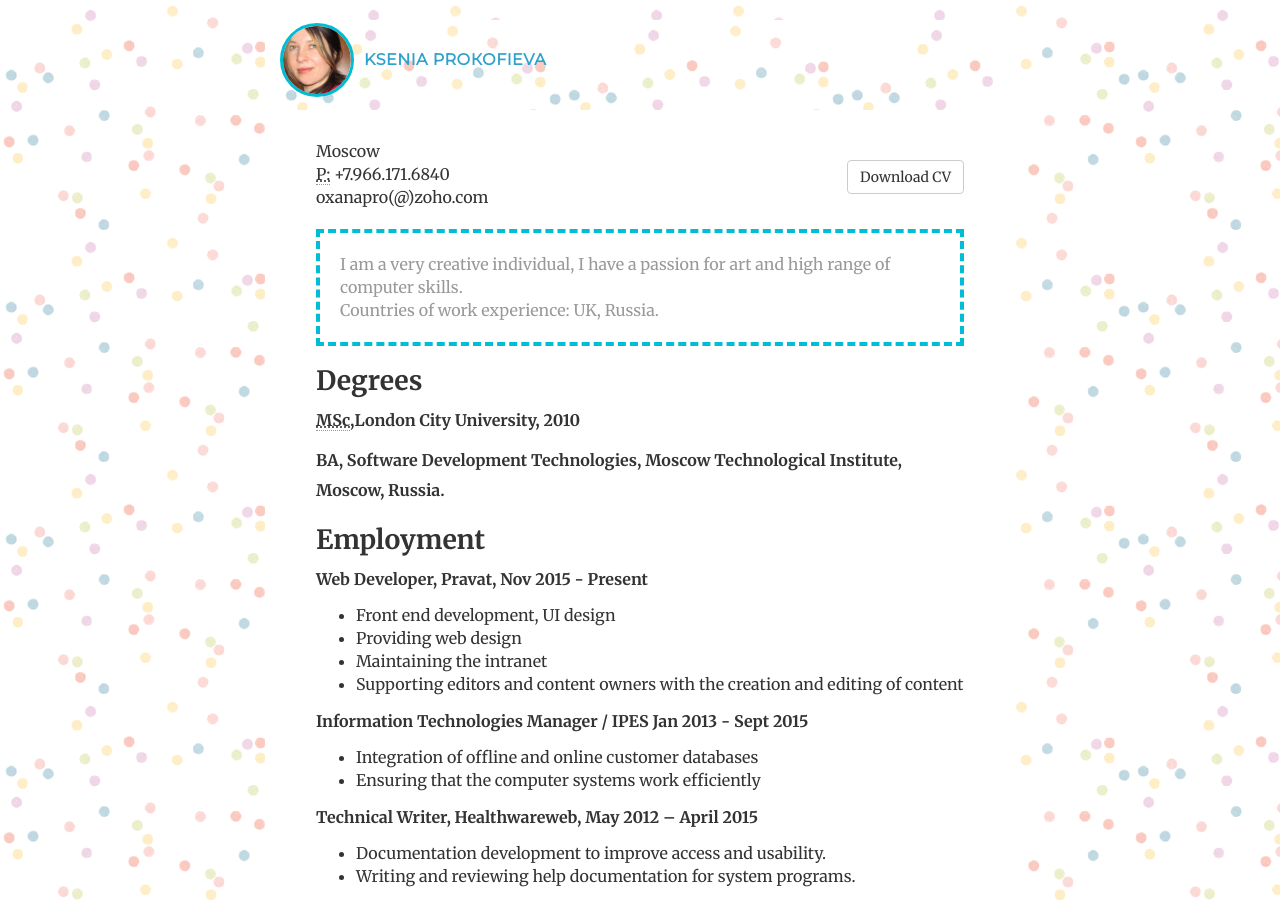
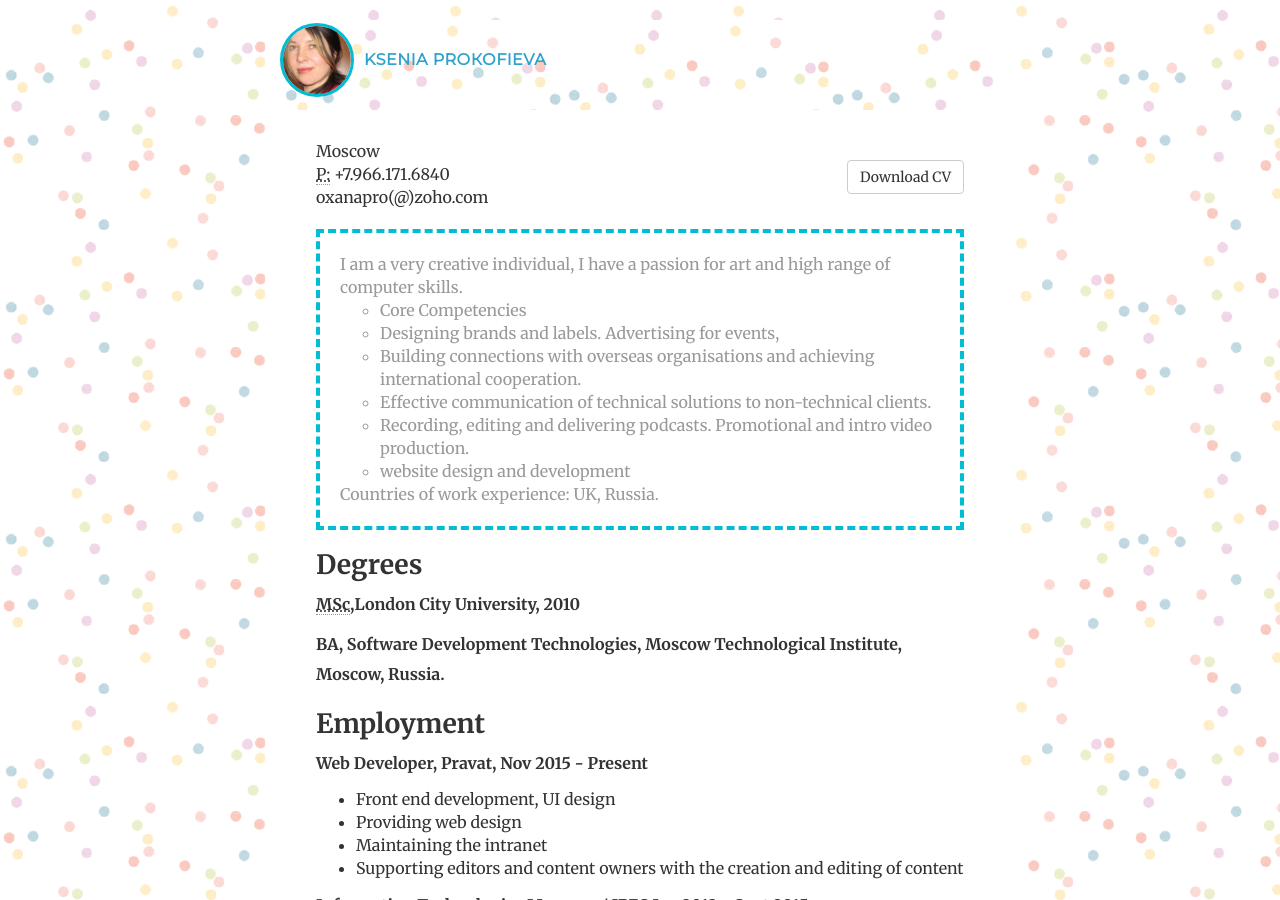
Before and after one commit to cvkp/cvkp.github.io, a Jekyll site: the page built from english/index.html, in a window 1280 px wide and 900 px high. Built offline with Jekyll 4.4.1, drawn with Linux system fonts in a browser that asks for light colours; nearby versions of some CDN libraries; library files that are not in the unit come from our copies.

Commit message:
Update index.html

```diff
--- a/english/index.html
+++ b/english/index.html
@@ -30,6 +30,31 @@ ref: cv
                     <li>
                         I am a very creative individual, I have a passion for art and high range of computer skills.
                     </li>
+			<ul>
+			<li>
+                        Core Competencies
+                    </li>
+				<li>
+                        Designing brands and labels.
+Advertising for events,
+
+                    </li>
+
+				<li>
+                        Building connections with overseas organisations and achieving international cooperation.
+                    </li>
+
+				<li>
+                        Effective communication of technical solutions to non-technical clients.
+                    </li>
+
+				<li>
+                       Recording, editing and delivering podcasts. Promotional and intro video production.
+                    </li>
+			<li>
+                       website design and development
+                    </li>
+			</ul>
                     <li>
                         Countries of work experience: UK, Russia.
                     </li>
```
